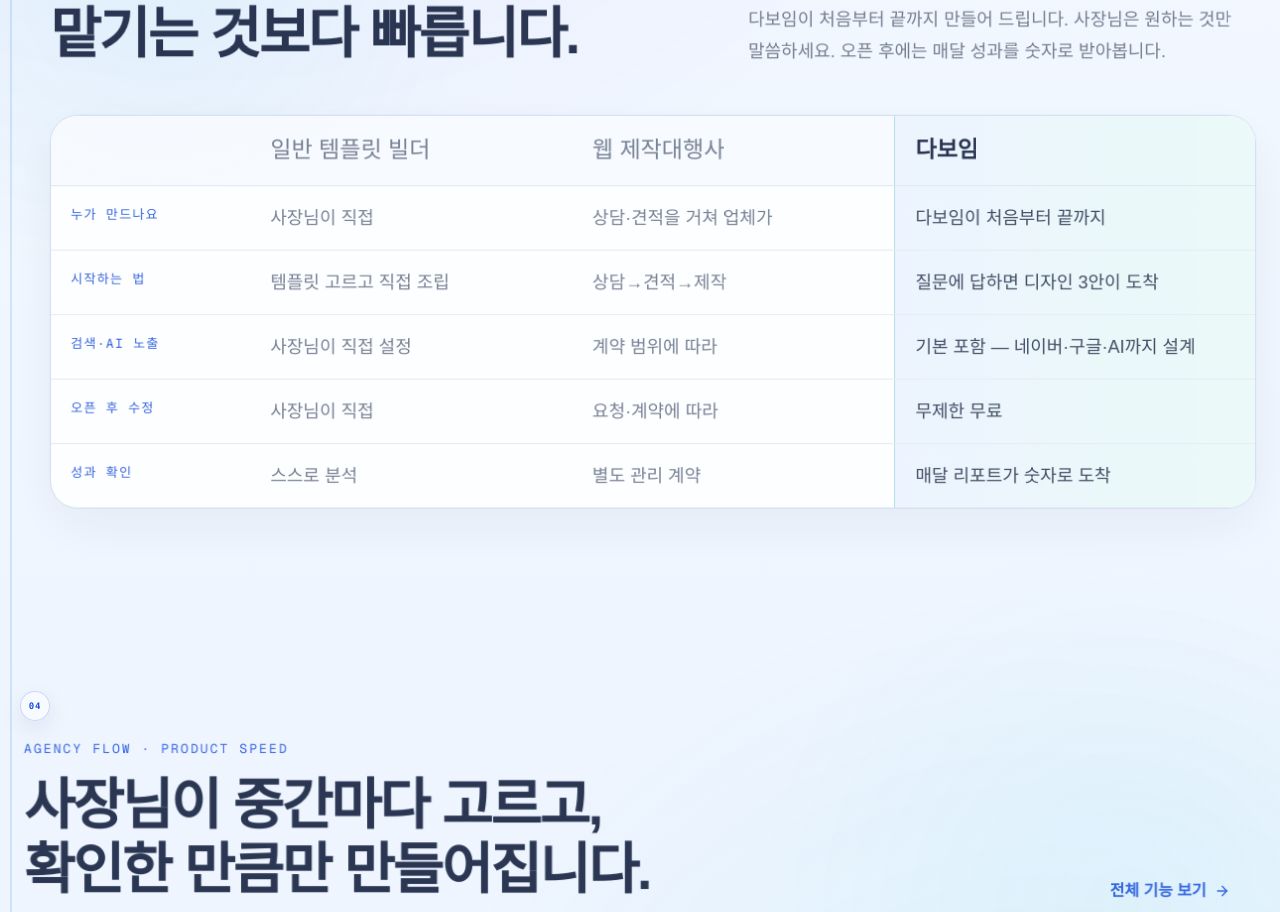
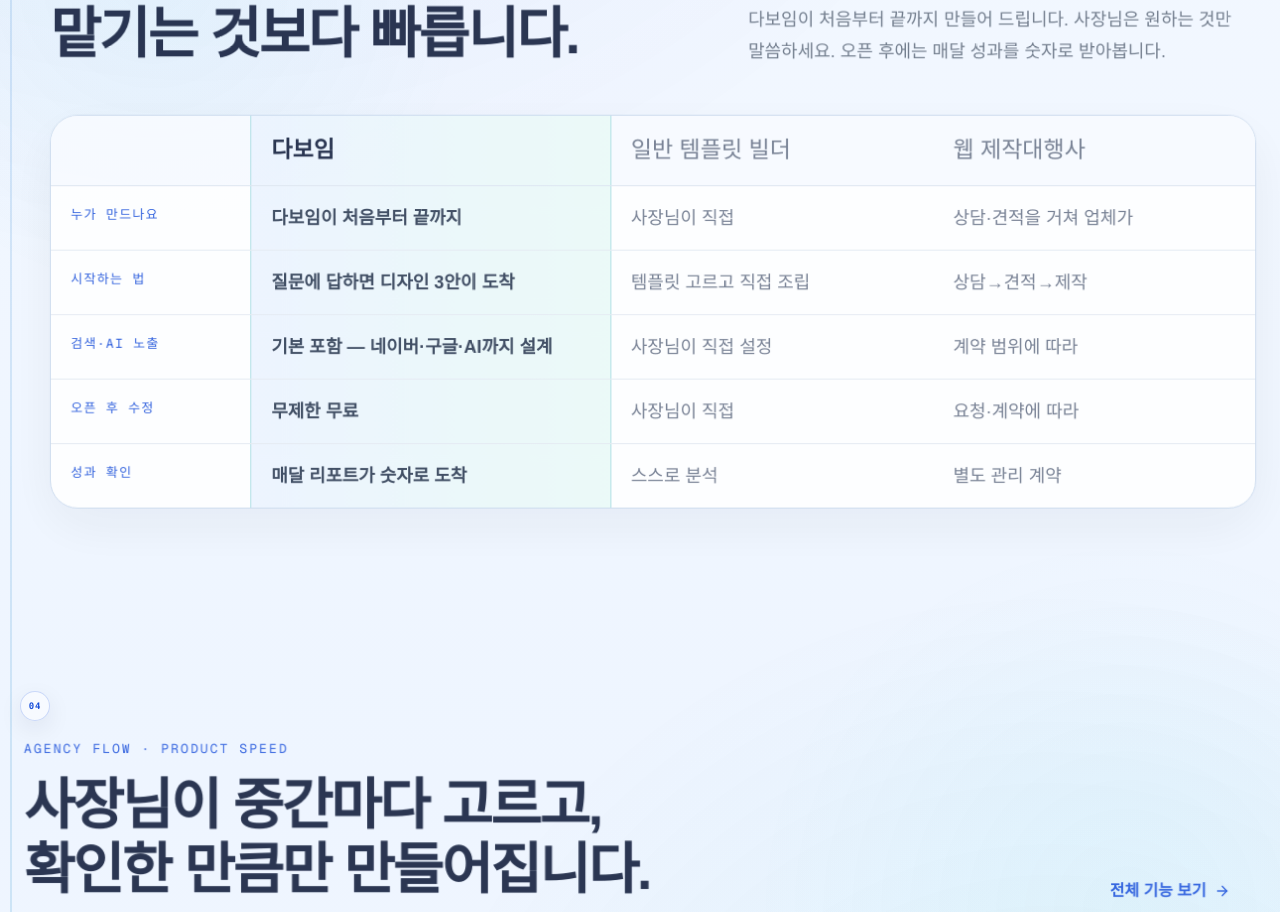
Before and after one commit to andykim0/anakslabs-app, a Next.js app in the folder web/: page / in a window 1280 px wide. Shown: the part 4674-5586 px from the top of the page. Built offline with nearby package versions, Linux system fonts and the light colour scheme; no server answers.

Commit message:
fix(landing): 비교표 다보임 첫 열 + 전 행 우위 구도 (P9)

```diff
--- a/web/src/app/(marketing)/page.tsx
+++ b/web/src/app/(marketing)/page.tsx
@@ -264,18 +264,18 @@
           <FadeIn delay={0.08}>
             <div className="mt-12 overflow-x-auto rounded-[28px] border border-[#C8D8EC] bg-white shadow-[0_18px_55px_rgba(11,23,54,.06)]">
               <div className="min-w-[820px]">
-                <div className="mkt-type-table-title grid grid-cols-[.62fr_1fr_1fr_1.12fr] break-keep border-b border-[#DCE4F0] bg-[#F8FBFF]">
+                <div data-comparison-header className="mkt-type-table-title grid grid-cols-[.62fr_1.12fr_1fr_1fr] break-keep border-b border-[#DCE4F0] bg-[#F8FBFF]">
                   <div className="p-5" />
-                  <div className="p-5 font-medium text-[#667085]">일반 템플릿 빌더</div>
-                  <div className="p-5 font-medium text-[#667085]">웹 제작대행사</div>
-                  <div className="border-l border-[#A8DDE2] bg-gradient-to-r from-[#EDF4FF] to-[#EAFBF7] p-5 font-semibold text-[#0B1736]">{PUBLIC_BRAND_NAMES.brand}</div>
+                  <div data-comparison-column="daboim" className="border-x border-[#A8DDE2] bg-gradient-to-r from-[#EDF4FF] to-[#EAFBF7] p-5 font-semibold text-[#0B1736]">{PUBLIC_BRAND_NAMES.brand}</div>
+                  <div data-comparison-column="builder" className="p-5 font-medium text-[#667085]">일반 템플릿 빌더</div>
+                  <div data-comparison-column="agency" className="p-5 font-medium text-[#667085]">웹 제작대행사</div>
                 </div>
                 {COMPARISON.map((row) => (
-                  <div key={row.label} data-comparison-row className="mkt-type-body grid grid-cols-[.62fr_1fr_1fr_1.12fr] break-keep border-b border-[#E4EAF2] last:border-b-0">
+                  <div key={row.label} data-comparison-row className="mkt-type-body grid grid-cols-[.62fr_1.12fr_1fr_1fr] break-keep border-b border-[#E4EAF2] last:border-b-0">
                     <div className="mkt-type-eyebrow p-5 font-mono tracking-[0.1em] text-[#174DDA]">{row.label}</div>
-                    <div className="p-5 leading-6 text-[#667085]">{row.builder}</div>
-                    <div className="p-5 leading-6 text-[#667085]">{row.agency}</div>
-                    <div className="border-l border-[#A8DDE2] bg-gradient-to-r from-[#EDF4FF] to-[#EAFBF7] p-5 leading-6 font-medium text-[#26354D]">{row.anaks}</div>
+                    <div data-comparison-column="daboim" className="border-x border-[#A8DDE2] bg-gradient-to-r from-[#EDF4FF] to-[#EAFBF7] p-5 leading-6 font-semibold text-[#26354D]">{row.anaks}</div>
+                    <div data-comparison-column="builder" className="p-5 leading-6 text-[#667085]">{row.builder}</div>
+                    <div data-comparison-column="agency" className="p-5 leading-6 text-[#667085]">{row.agency}</div>
                   </div>
                 ))}
               </div>
```
Also changed, not shown: 1 other file (tests, documents, lock files or other folders).
